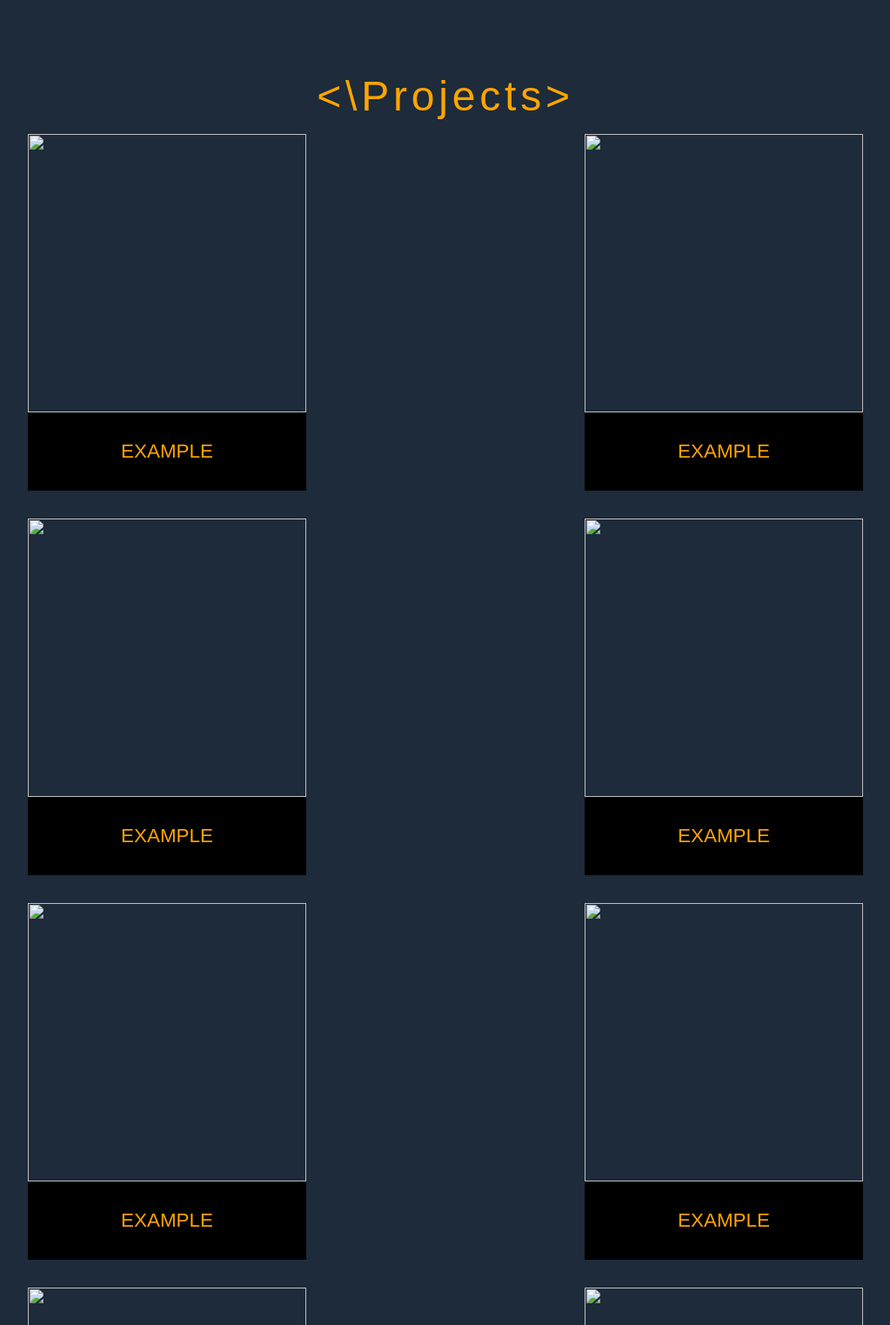
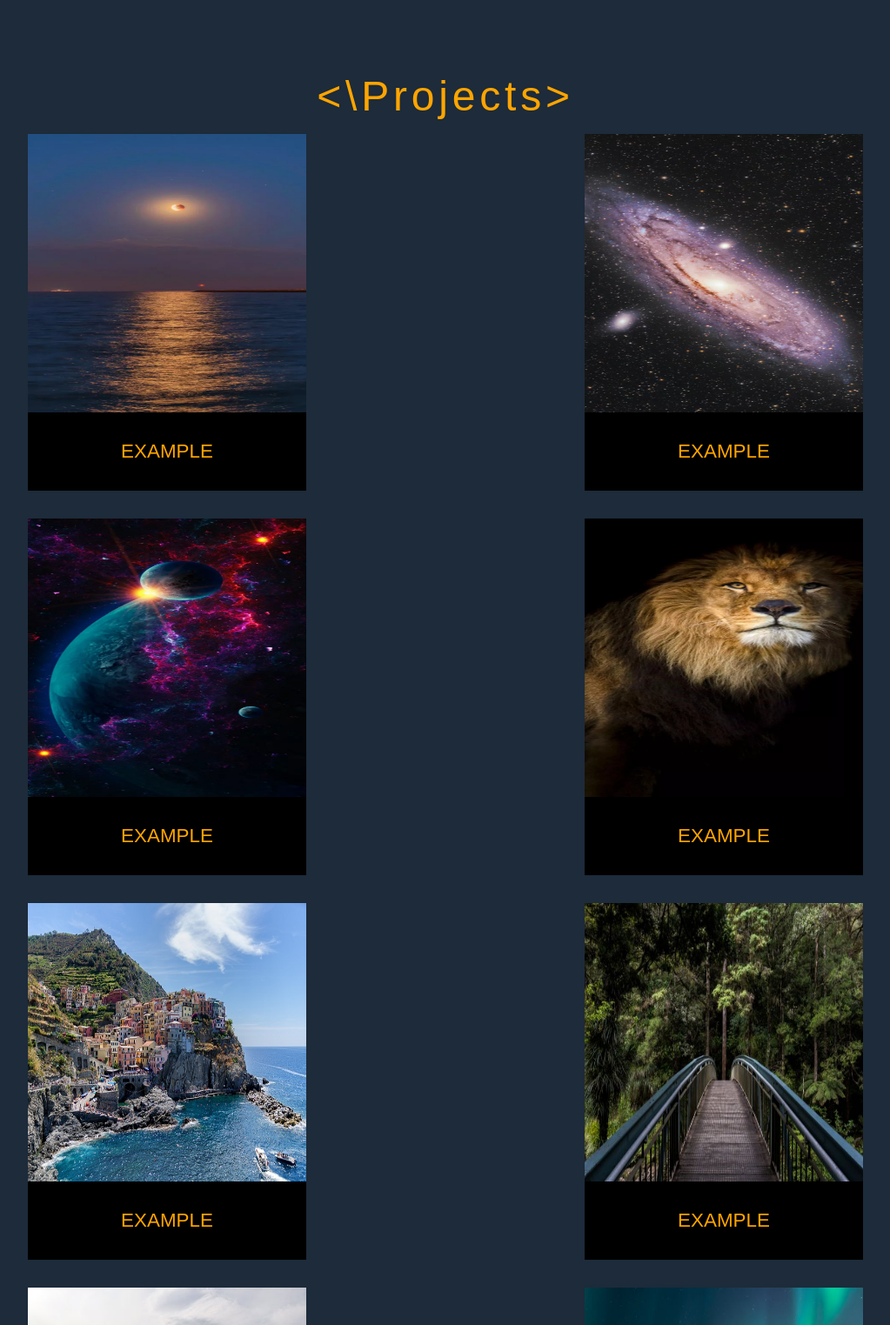
Before and after one commit to Haoao0512/Haoao0512.github.io, a plain HTML site: page index.html in a window 1280 px wide. Shown: the part 1277-2800 px from the top of the page at 87% size, without its empty margins (128-1151 px from the left). Drawn offline with nearby package versions, Linux system fonts and the light colour scheme.

Commit message:
Update index.html

```diff
--- a/index.html
+++ b/index.html
@@ -42,7 +42,7 @@
     </div>
     <div class="about-content">
       <div class="about-img">
-        <img src="/img/ronald1.webp" alt="" class="ronald">
+        <img src="ronald1.webp" alt="" class="ronald">
       </div>
       <div class="text">
         <p>I am <em>Ronald Acebedo</em> 23 years of old from <em>Leyte</em> studying about <em>Web Development</em> , <em>Web Designing</em> and <em>UI/UX Design</em>. </p>
@@ -56,42 +56,42 @@
     </div>
     <div class="main-container-imgs">
       <div class="image-gallery">
-        <img src="/img/Moon.jpg" alt="" class="img-prjct">
+        <img src="Moon.jpg" alt="" class="img-prjct">
         <div>Example</div>
       </div>
 
       <div class="image-gallery">
-        <img src="/img/Galaxy2.jpg" alt="" class="img-prjct">
+        <img src="Galaxy2.jpg" alt="" class="img-prjct">
         <div>Example</div>
       </div>
 
       <div class="image-gallery">
-        <img src="/img/Galaxy3.jpg" alt="" class="img-prjct">
+        <img src="Galaxy3.jpg" alt="" class="img-prjct">
         <div>Example</div>
       </div>
 
       <div class="image-gallery">
-        <img src="/img/Lion.jpg" alt="" class="img-prjct">
+        <img src="Lion.jpg" alt="" class="img-prjct">
         <div>Example</div>
       </div>
 
       <div class="image-gallery">
-        <img src="/img/img1.jpg" alt="" class="img-prjct">
+        <img src="img1.jpg" alt="" class="img-prjct">
         <div>Example</div>
       </div>
 
       <div class="image-gallery">
-        <img src="/img/img2.jpg" alt="" class="img-prjct">
+        <img src="img2.jpg" alt="" class="img-prjct">
         <div>Example</div>
       </div>
 
       <div class="image-gallery">
-        <img src="/img/img3.jpg" alt="" class="img-prjct">
+        <img src="img3.jpg" alt="" class="img-prjct">
         <div>Example</div>
       </div>
 
       <div class="image-gallery">
-        <img src="/img/img4.jpg" alt="" class="img-prjct">
+        <img src="img4.jpg" alt="" class="img-prjct">
         <div>Example</div>
       </div>
     </div>
```
